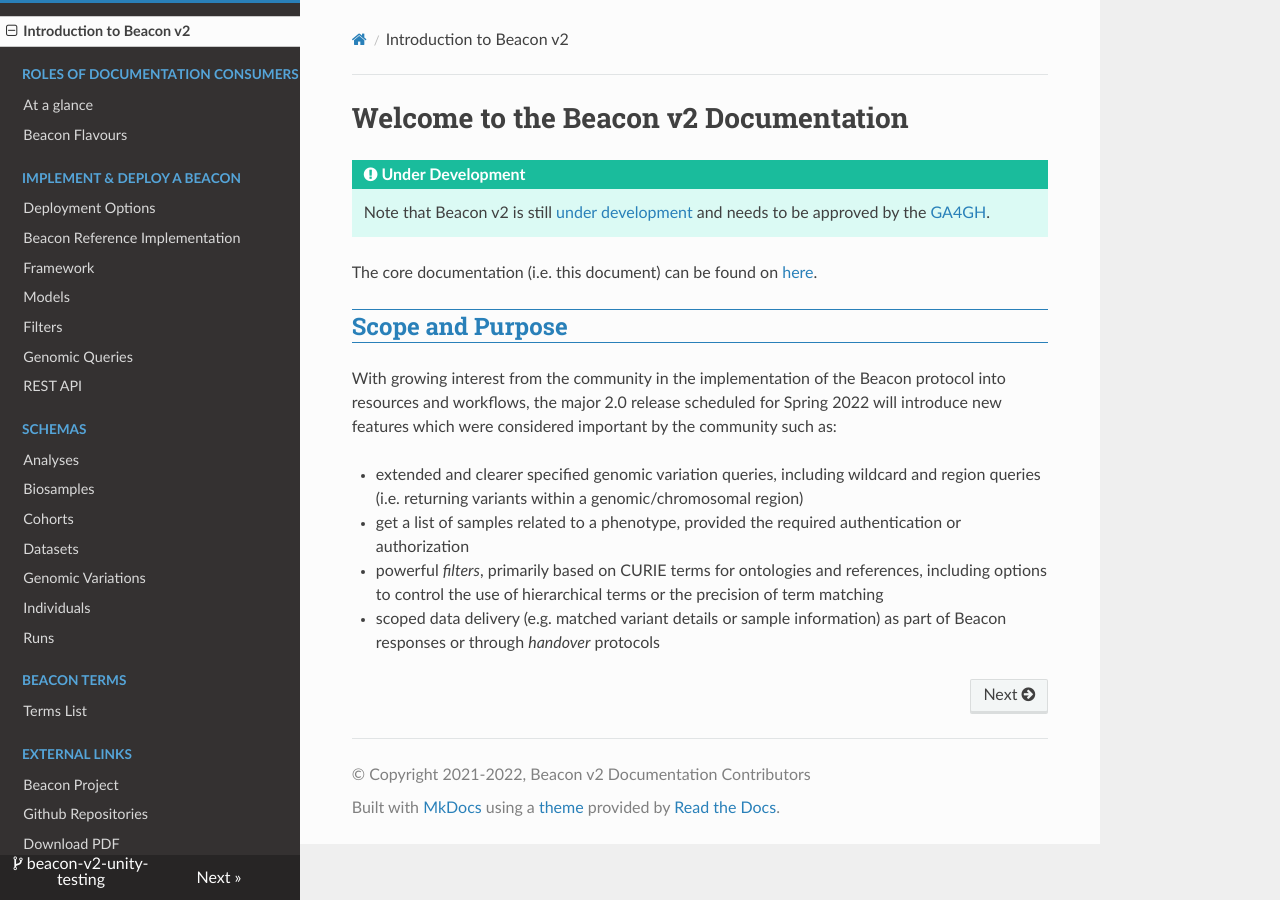
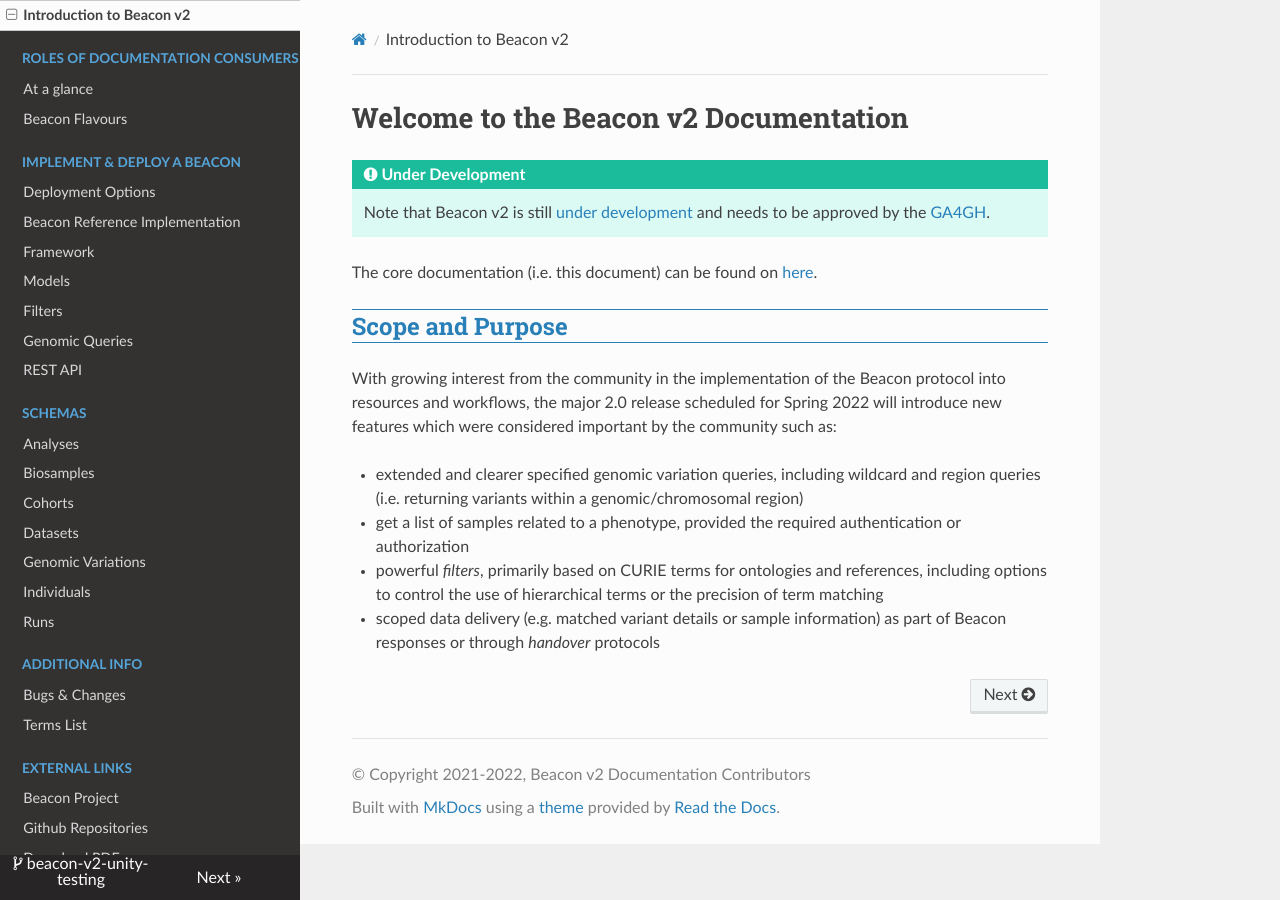
Before and after one commit to ga4gh-beacon/beacon-v2, an MkDocs documentation site: the page built from docs/index.md, in a window 1280 px wide. Built offline with MkDocs 1.6.1, drawn with Linux system fonts in a browser that asks for light colours; nearby versions of some CDN libraries.

Commit message:
bugs changes page
bugs-changes-log.md

```diff
--- a/mkdocs.yaml
+++ b/mkdocs.yaml
@@ -52,7 +52,8 @@ nav:
         - Genomic Variations: schemas-md/genomicVariations_defaultSchema.md
         - Individuals: schemas-md/individuals_defaultSchema.md
         - Runs: schemas-md/runs_defaultSchema.md
-    - Beacon Terms:
+    - Additional Info:
+        - Bugs & Changes: bugs-changes-log.md
         - Terms List: schemas-md/beacon_terms.md
     - External Links:
         - Beacon Project: http://beacon-project.io
```
Also changed, not shown: docs/bugs-changes-log.md (added, +1 -0 lines).
